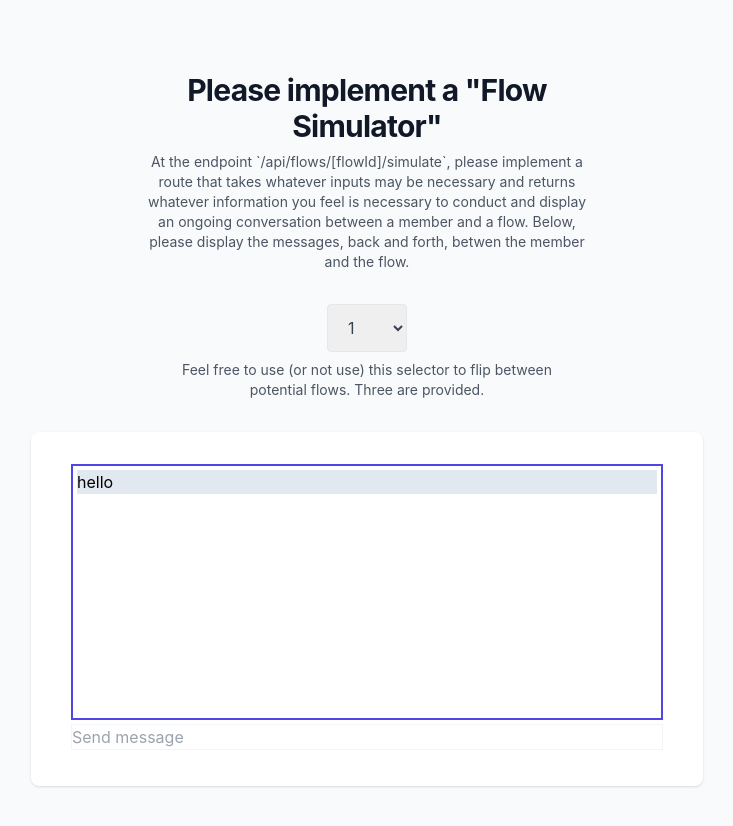
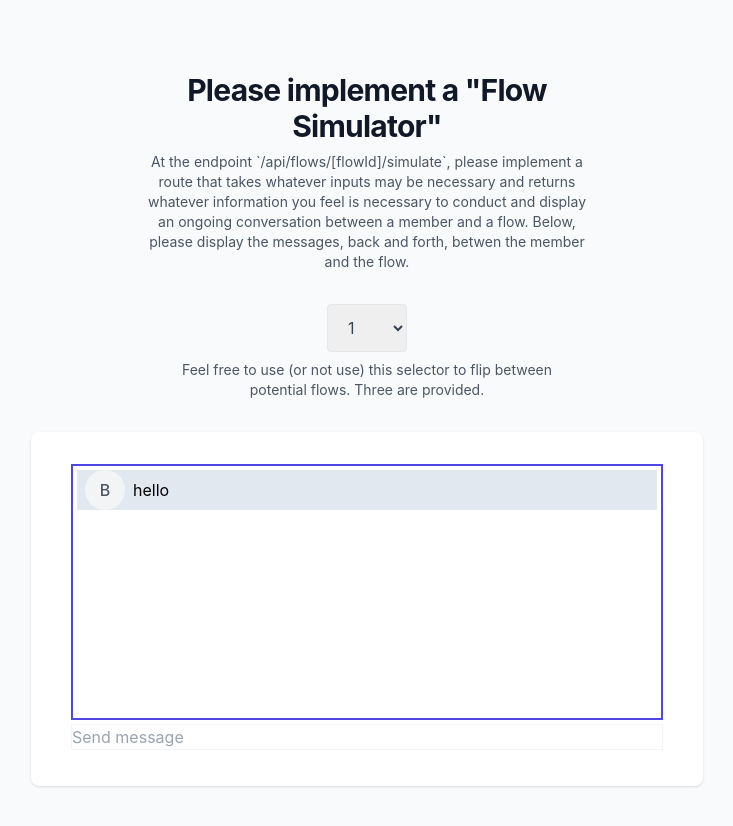
Before and after one commit to strive-messaging/FullStackExercise, a Next.js app: page / in a window 1280 px wide. Shown: the top 826 px of the page, without its empty margins (273-1006 px from the left). Built offline with nearby package versions, Linux system fonts and the light colour scheme.

Commit message:
Style conversation to differentiate between senders
Additionally adds some additional logic to add information about the
user in the UI and fix some type issues.

```diff
--- a/lib/flows/machine.ts
+++ b/lib/flows/machine.ts
@@ -20,7 +20,7 @@ export async function init(flow: Flow) {
 }
 
 export async function receiveMessage(
-  member: Member,
+  member: Partial<Member>,
   flow: Flow,
   startIndex: number,
   message: string
@@ -33,7 +33,6 @@ export async function receiveMessage(
       break
     }
     // GetInfo: Save info in message to key in member
-    console.log('getting info: ', message)
     if (action.type === 'getInfo') {
       ;(member[action.key] as any) = message
     }
@@ -43,10 +42,12 @@ export async function receiveMessage(
       })
       if (match) {
         messages.push(match.message)
+      } else {
+        messages.push(`I didn't understand that. ${action.message}`)
+        index--
       }
     }
     index++
   }
-  console.warn({ messages, stopIndex: startIndex + index, member })
   return { messages, stopIndex: startIndex + index, member }
 }
--- a/pages/api/flows/[flowId]/simulate.ts
+++ b/pages/api/flows/[flowId]/simulate.ts
@@ -5,13 +5,13 @@ import { z } from 'zod'
 
 const simulateRequestSchema = z.object({
   member: z.object({
-    id: z.number(),
+    id: z.number().optional(),
     name: z.string().optional(),
     email: z.string().optional(),
     phoneNumber: z.string().optional(),
     isSubscribed: z.boolean().optional(),
   }),
-  message: z.string().optional(),
+  message: z.string(),
   startIndex: z.number(),
 })
 
@@ -29,6 +29,7 @@ export default async (req: NextApiRequest, res: NextApiResponse) => {
 
   const simulateRequest = simulateRequestSchema.safeParse(req.body)
   if (!simulateRequest.success) {
+    console.error(simulateRequest.error)
     return res.status(500).end()
   }
 
@@ -43,11 +44,10 @@ export default async (req: NextApiRequest, res: NextApiResponse) => {
     result = await init(flow)
   } else {
     // The user has replied to the flow
-    result = await receiveMessage(member as unknown as Member, flow as Flow, startIndex, message)
+    result = await receiveMessage(member, flow as Flow, startIndex, message)
     result.messages = filterToNewMessages(result.messages, flow, startIndex)
   }
 
-  console.warn(result)
   return res.json({
     ok: true,
     result,
--- a/pages/index.tsx
+++ b/pages/index.tsx
@@ -1,13 +1,21 @@
+import { Member } from '@/lib/models'
 import Head from 'next/head'
 import React, { useCallback, useEffect } from 'react'
 import { useState } from 'react'
 
 interface SimulateFlowRequestPayload {
   flowId: number
-  member: any
+  member: Partial<Member>
   message: string
   startIndex: number
 }
+
+interface FlowMessage {
+  message: string
+  senderType: SenderType
+}
+
+type SenderType = 'user' | 'flow'
 
 async function simulateFlow({
   flowId,
@@ -21,7 +29,7 @@ async function simulateFlow({
       'Content-Type': 'application/json',
     },
     body: JSON.stringify({
-      member,
+      member: member || {},
       message,
       startIndex,
     }),
@@ -31,18 +39,20 @@ async function simulateFlow({
 
 export default function Home() {
   const [flowId, setFlowId] = useState(1)
-
-  // This format provided for convenience. Please change if necessary.
-  const [messages, setMessages] = useState<{ message: string }[]>([])
+  const [member, setMember] = useState<Partial<Member>>({ id: 1 })
+  const [messages, setMessages] = useState<FlowMessage[]>([])
   const [userMessage, setUserMessageText] = useState('')
   const [startIndex, setStartIndex] = useState(0)
 
   const startConversation = useCallback(async () => {
-    const response = await simulateFlow({ flowId, member: { id: 1 }, message: '', startIndex: 0 })
+    const response = await simulateFlow({ flowId, member, message: '', startIndex: 0 })
     const data = await response.json()
 
-    setMessages((data.result.messages as string[]).map((message) => ({ message })))
+    setMessages(
+      (data.result.messages as string[]).map((message) => ({ message, senderType: 'flow' }))
+    )
     setStartIndex(data.result.stopIndex)
+    setMember(data.result.member)
   }, [flowId])
 
   useEffect(() => {
@@ -50,23 +60,30 @@ export default function Home() {
   }, [startConversation])
 
   async function sendMessage() {
-    const optimisticallyUpdatedMessages = [...messages, { message: userMessage }]
+    const optimisticallyUpdatedMessages = [
+      ...messages,
+      { message: userMessage, senderType: 'user' as SenderType },
+    ]
     setMessages(optimisticallyUpdatedMessages)
     setUserMessageText('')
 
     try {
       const response = await simulateFlow({
         flowId,
-        member: { id: 1 },
+        member: member,
         message: userMessage,
         startIndex,
       })
       const data = await response.json()
 
+      setMember(data.result.member)
       setStartIndex(data.result.stopIndex)
       setMessages([
         ...optimisticallyUpdatedMessages,
-        ...(data.result.messages as string[]).map((message) => ({ message })),
+        ...(data.result.messages as string[]).map((message) => ({
+          message,
+          senderType: 'flow' as SenderType,
+        })),
       ])
     } catch (error) {
       console.error(error)
@@ -78,6 +95,33 @@ export default function Home() {
       return
     }
     sendMessage()
+  }
+
+  function renderMessage(message: FlowMessage, memberName: string, i: number) {
+    switch (message.senderType) {
+      case 'flow':
+        return (
+          <div key={i} className="m-1 bg-slate-200" title="Bot">
+            <div className="inline-flex mr-2 ml-2 overflow-hidden relative justify-center items-center w-10 h-10 bg-gray-100 rounded-full dark:bg-gray-600">
+              <span className="font-medium text-gray-600 dark:text-gray-300">
+                B
+              </span>
+            </div>
+            <span>{message.message}</span>
+          </div>
+        )
+      case 'user':
+        return (
+          <div key={i} className="m-1 bg-sky-200 text-right" title={memberName}>
+            <span>{message.message}</span>
+            <div className="inline-flex ml-2 overflow-hidden relative justify-center items-center w-10 h-10 bg-gray-100 rounded-full dark:bg-gray-600">
+              <span className="font-medium text-gray-600 dark:text-gray-300">
+                {memberName[0].toUpperCase()}
+              </span>
+            </div>
+          </div>
+        )
+    }
   }
 
   return (
@@ -117,12 +161,8 @@ export default function Home() {
 
           <div className="mt-8 sm:mx-auto sm:w-full sm:max-w-2xl">
             <div className="bg-white py-8 px-4 shadow sm:rounded-lg sm:px-10">
-              <div className="border-solid border-2 border-indigo-600 h-64">
-                {messages.map((m, i) => (
-                  <div key={i} className="m-1 bg-slate-200">
-                    {m.message}
-                  </div>
-                ))}
+              <div className="border-solid border-2 border-indigo-600 h-64 overflow-auto">
+                {messages.map((m, i) => renderMessage(m, member?.name || 'Guest', i))}
               </div>
               <div className="border-solid border border-slate-100 my-1">
                 <input
```
